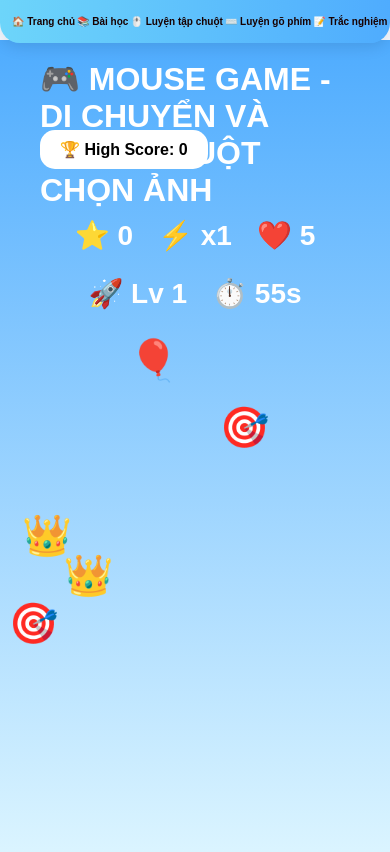
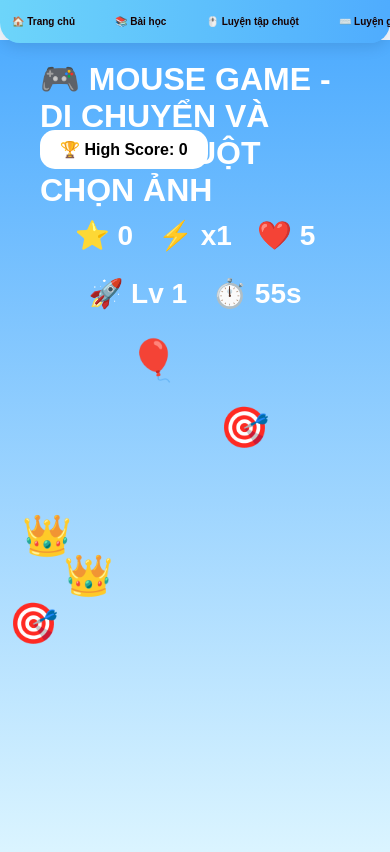
Before and after one commit to tangkimdung84/Tin_hoc_3, a React (Vite) app: page /mouse-game in a window 390 px wide. Shown: the top 852 px of the page. Built offline with nearby package versions, Linux system fonts and the light colour scheme.

Commit message:
Update style.css

```diff
--- a/src/styles/style.css
+++ b/src/styles/style.css
@@ -2179,7 +2179,7 @@ display:none;
 .menu{
 width:100%;
 display:flex;
-gap:2px;
+gap:40px;
 flex-wrap:nowrap;
 justify-content:space-evenly;
 padding:0px 0px;
```
